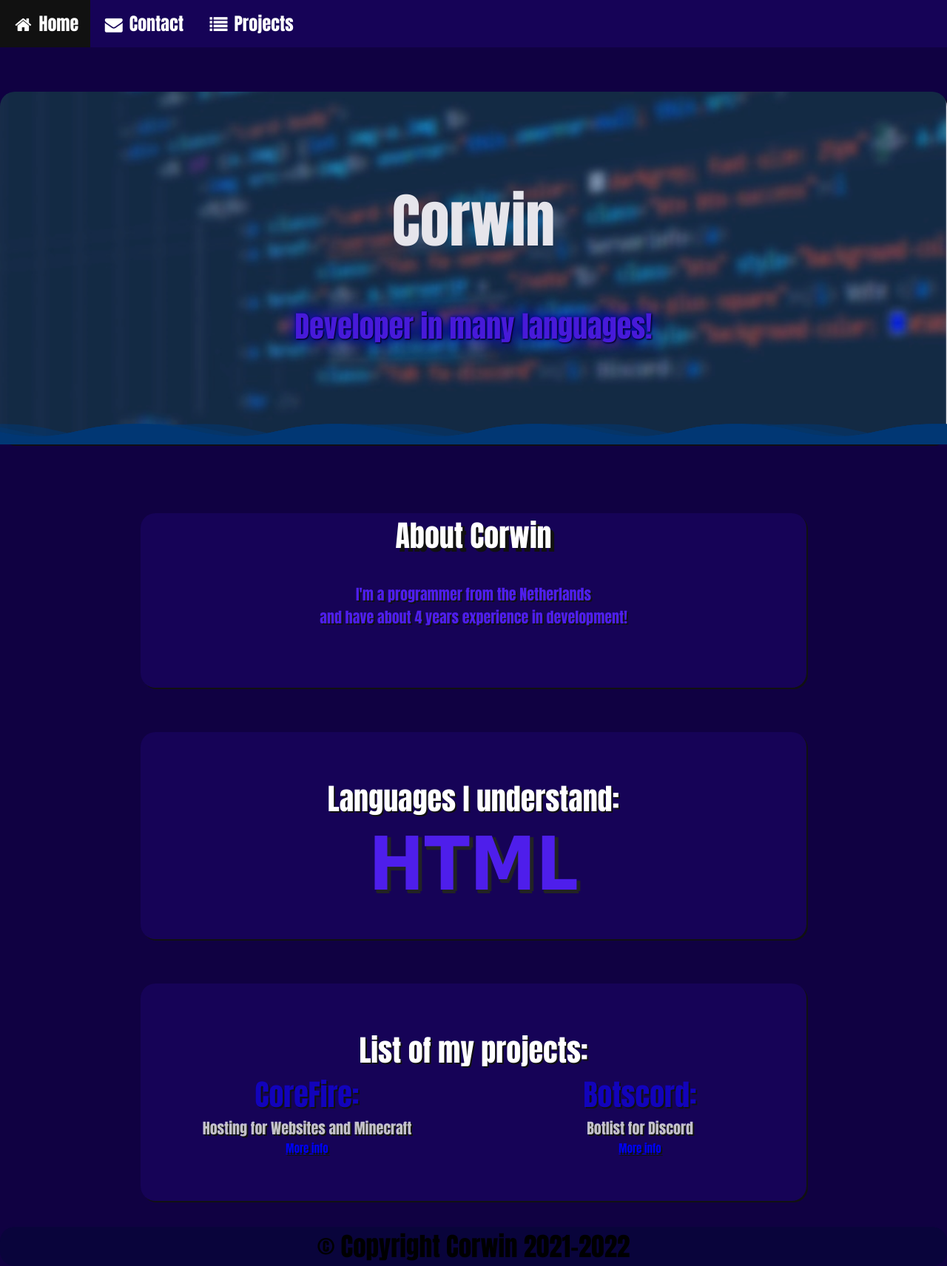
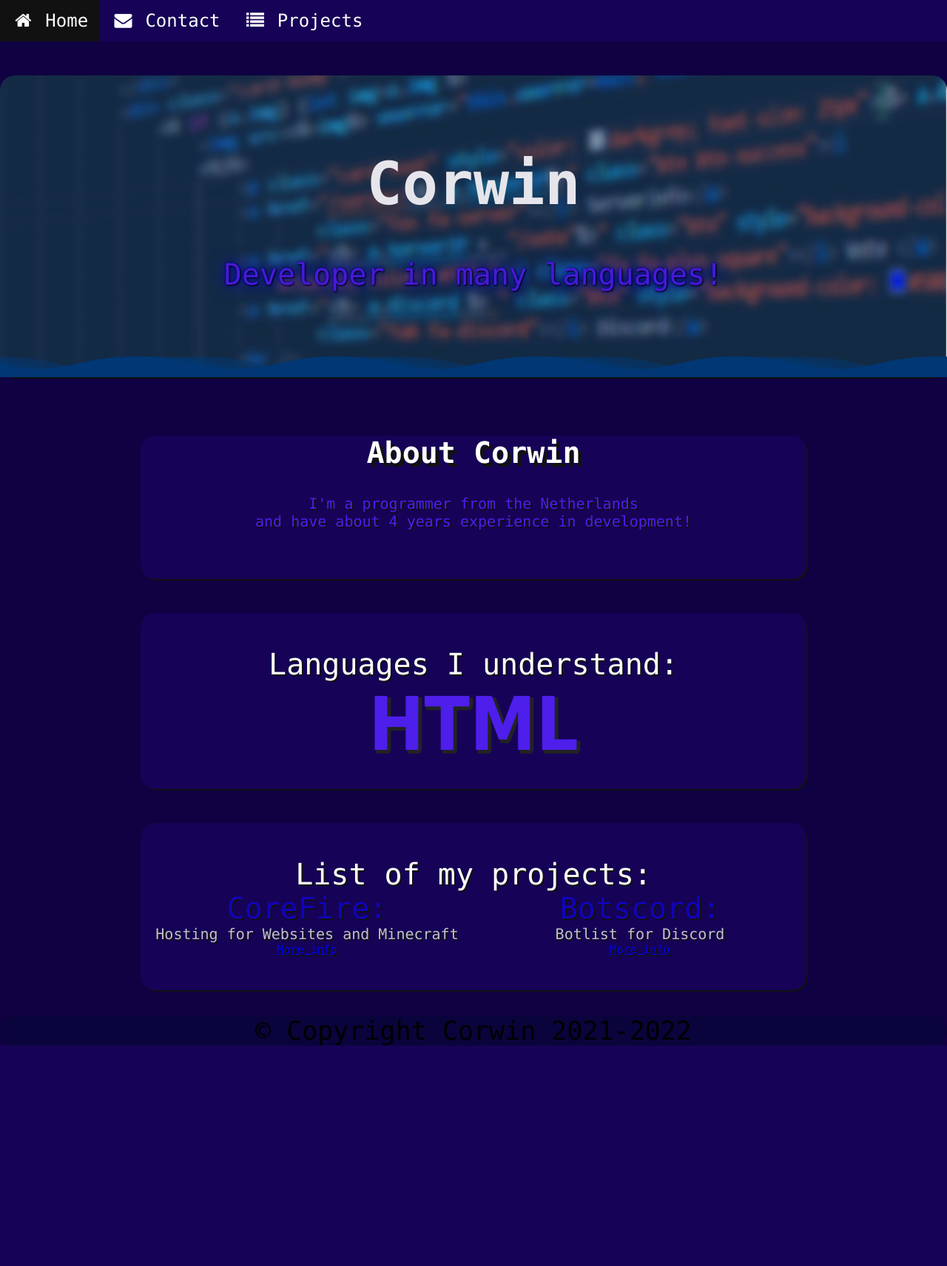
Before and after one commit to CorwinDev/CorwinDev.nl, a PHP site: page /index.php in a window 1280 px wide. Shown: the whole page at 74% size. After the commit the page ends 1414 px from the top, so only its background shows below. Run offline with PHP 8.4, Linux system fonts and the light colour scheme.

Commit message:
Update style.css

```diff
--- a/style.css
+++ b/style.css
@@ -2,7 +2,7 @@ body {
     text-align: center;
     background: rgb(16, 1, 66);
     /*linear-gradient(45deg, rgb(16, 1, 66), rgb(16, 1, 66), rgb(78, 30, 235))*/
-    font-family: Impact, Haettenschweiler, 'Arial Narrow Bold', sans-serif;
+    font-family: Consolas;
     float: center;
     margin: auto;
     align-items: center;
```
